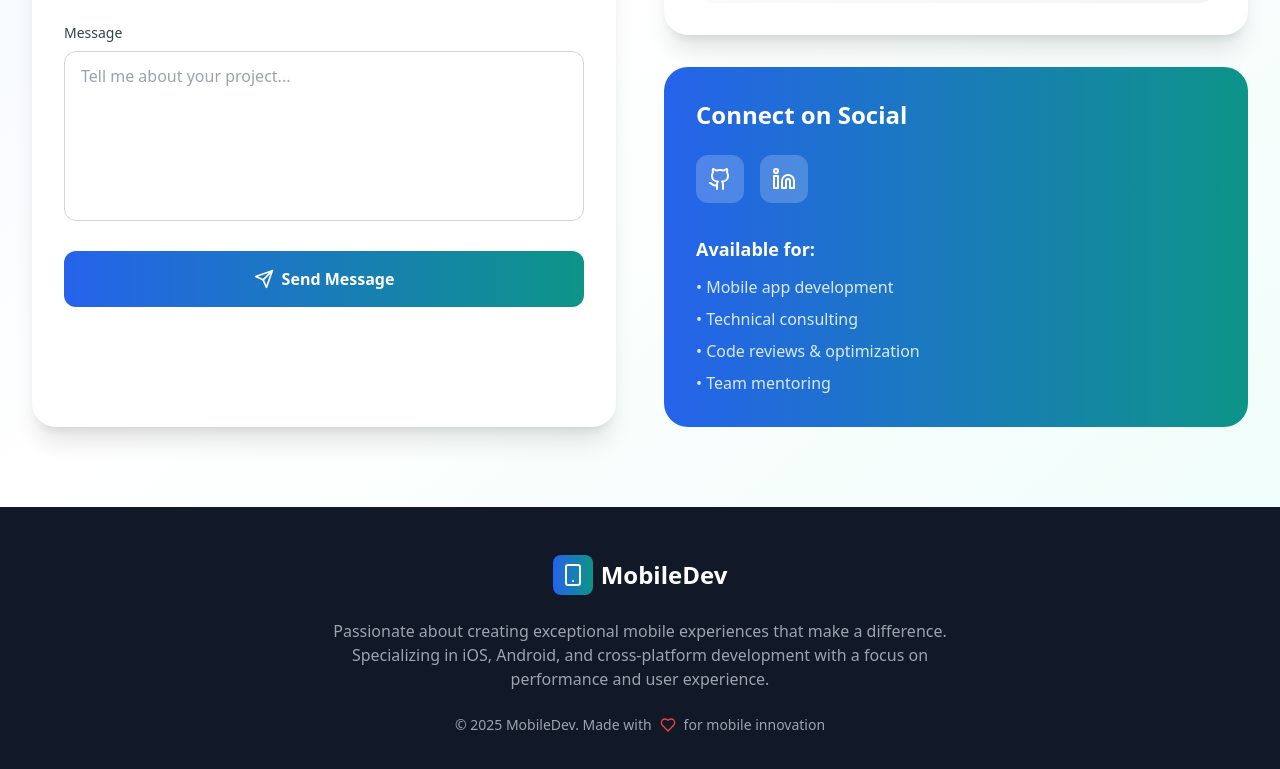
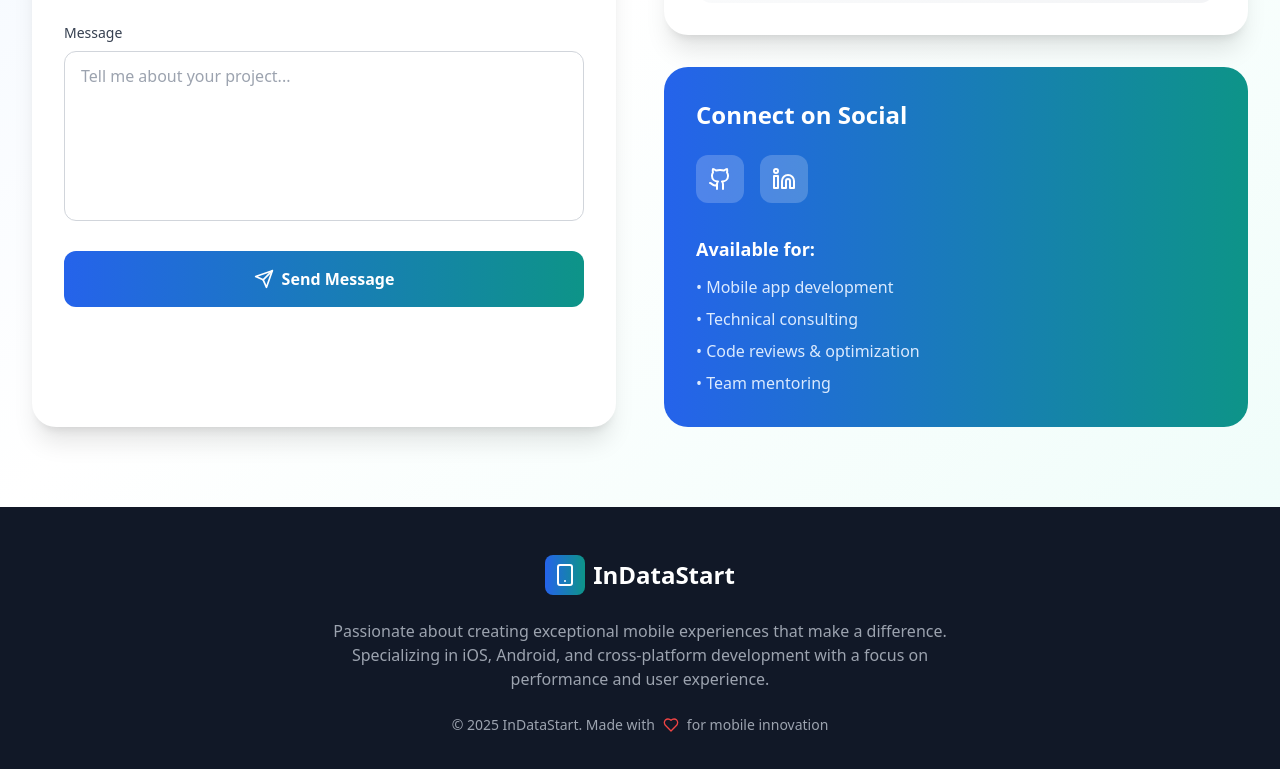
Before and after one commit to InDataStar/Indatastart, a React (Vite) app: page / in a window 1280 px wide. Shown: the part 4385-5154 px from the top of the page. Built offline with nearby package versions, Linux system fonts and the light colour scheme.

Commit message:
Updated Footer.tsx

```diff
--- a/src/components/Footer.tsx
+++ b/src/components/Footer.tsx
@@ -12,7 +12,7 @@ const Footer = () => {
             <div className="bg-gradient-to-r from-blue-600 to-teal-600 p-2 rounded-lg">
               <Smartphone className="h-6 w-6 text-white" />
             </div>
-            <span className="text-2xl font-bold">MobileDev</span>
+            <span className="text-2xl font-bold">InDataStart</span>
           </div>
 
           <p className="text-gray-400 mb-6 max-w-2xl mx-auto">
@@ -21,7 +21,7 @@ const Footer = () => {
           </p>
 
           <div className="flex items-center justify-center text-sm text-gray-400">
-            <span>© {currentYear} MobileDev. Made with</span>
+            <span>© {currentYear} InDataStart. Made with</span>
             <Heart className="h-4 w-4 mx-2 text-red-500" />
             <span>for mobile innovation</span>
           </div>
```
